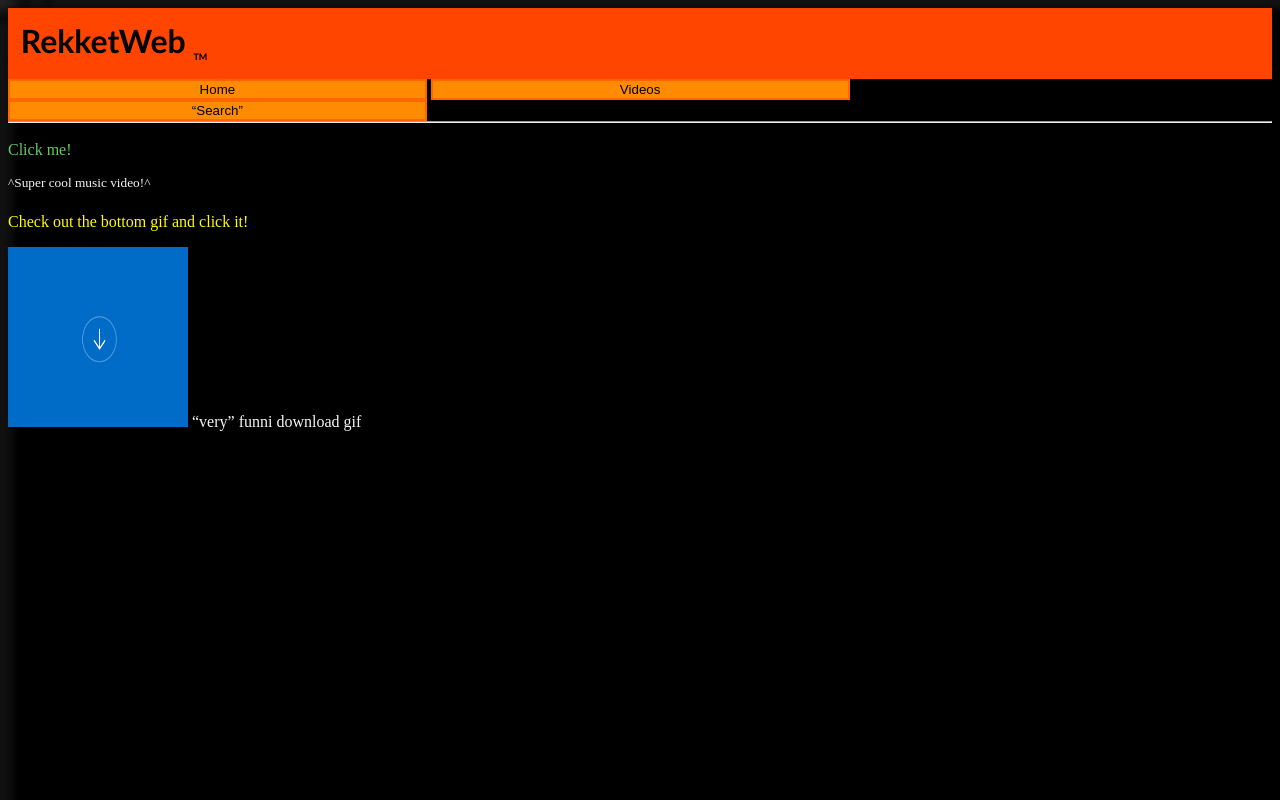
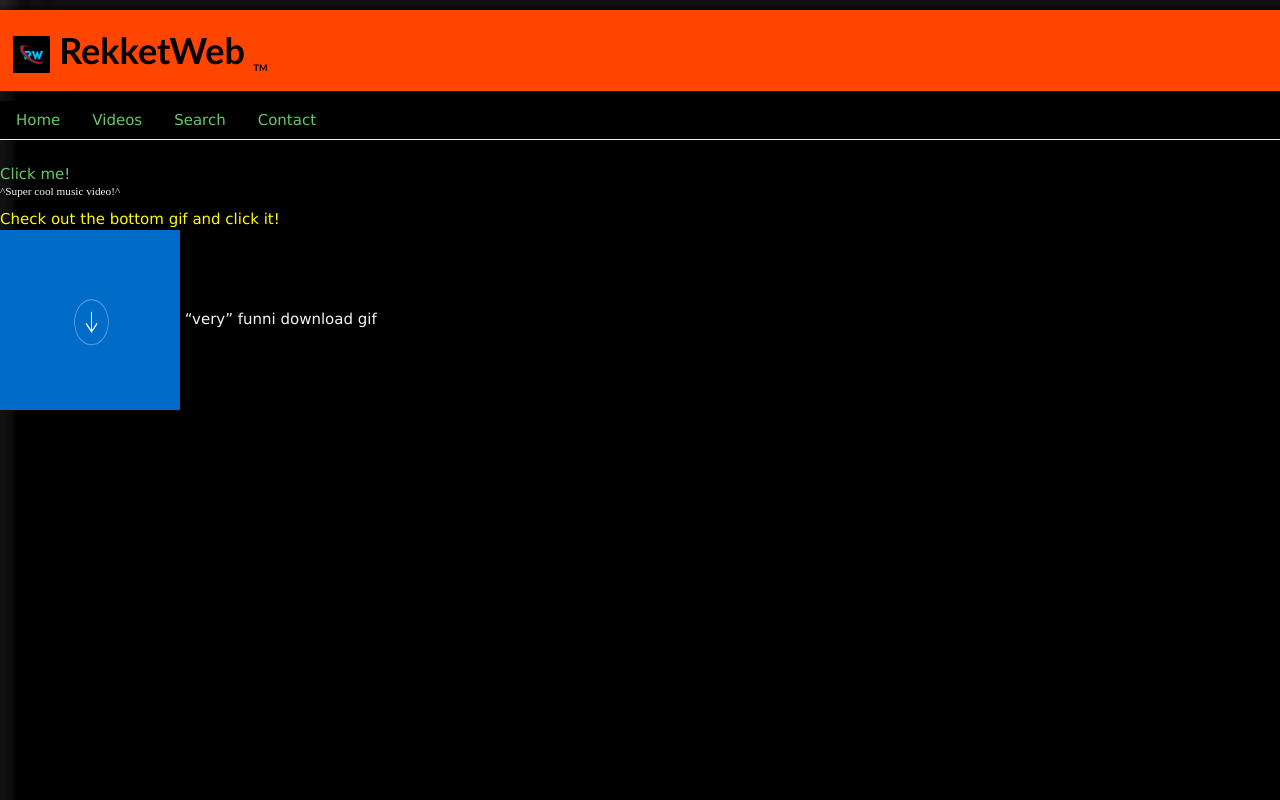
Before and after one commit to Rekketstone/rekketstone.github.io, a plain HTML site: page index.html in a window 1280 px wide. Drawn offline with nearby package versions, Linux system fonts and the light colour scheme.

Commit message:
EPIC COMMIT

```diff
--- a/index.html
+++ b/index.html
@@ -21,30 +21,27 @@
                 background-attachment: fixed;
                 background-size: cover;
             }
-            Button {
-                border-color: rgb(255, 102, 0);
-                background-color: darkorange;
-                margin:0%;
-                border-style: solid;
-                width: 33.13%;
-                cursor: pointer;
-            }
         </style>
+        <meta charset="UTF-8">
+        <meta name="viewport" content="width=device-width, initial-scale=1">
+        <link rel="stylesheet" href="https://www.w3schools.com/w3css/3/w3.css">
     </head>
 
     <body>
         <h1>
             <b style="font-family: 'Gill Sans', 'Gill Sans MT', Calibri, 'Trebuchet MS', sans-serif;" title="RekketWeb">
+                <img src="RW.png" style="width:3%;height:3%">
                 RekketWeb
                 <sub><b style="font-size: xx-small;">TM</b></sub>
             </b>
         </h1>
 
-        <h2">
-            <Button title="Home">Home</Button>
-            <Button title="Videos">Videos</Button>
-            <Button title="Search"><q>Search</q></Button>
-        </h2>
+        <nav class="w3-bar w3-black">
+            <a href="#home" class="w3-button w3-bar-item">Home</a>
+            <a href="#videos" class="w3-button w3-bar-item">Videos</a>
+            <a href="#search" class="w3-button w3-bar-item">Search</a>
+            <a href="#contact" class="w3-button w3-bar-item">Contact</a>
+          </nav>
 
         <hr style="margin: 0%;">
     </body>
--- a/style.css
+++ b/style.css
@@ -20,3 +20,7 @@ a:visited {
     background-color: transparent;
     text-decoration: dotted;
   }
+
+  p {
+    margin:0%;
+  }
```
Also changed, not shown: RW.png (added).
